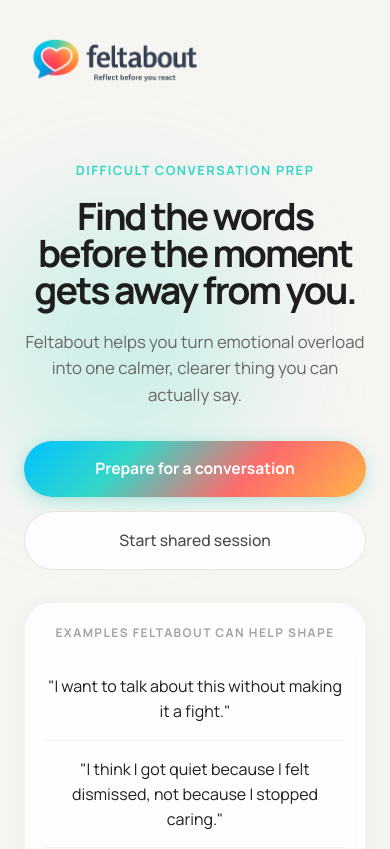
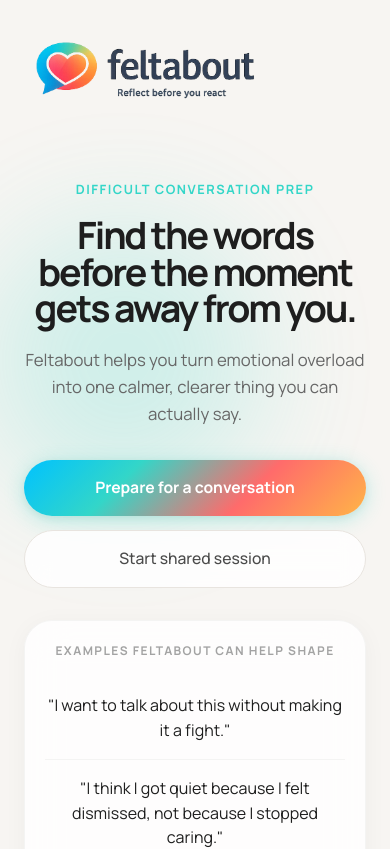
Before and after one commit to ionkilo42-ctrl/feltabout, a Next.js app in the folder frontend/: page / in a window 390 px wide. Shown: the top 849 px of the page. Built offline with nearby package versions, Linux system fonts and the light colour scheme.

Commit message:
fix: adjust logo and brand mark widths for improved responsiveness

```diff
--- a/frontend/app/HomePage.module.css
+++ b/frontend/app/HomePage.module.css
@@ -31,7 +31,7 @@
 }
 
 .logo {
-  width: clamp(180px, 16vw, 280px);
+  width: clamp(240px, 22vw, 400px);
   height: auto;
 }
 
--- a/frontend/app/session/SessionPage.module.css
+++ b/frontend/app/session/SessionPage.module.css
@@ -23,7 +23,7 @@
 
 .brandMark {
   display: block;
-  width: clamp(180px, 16vw, 240px);
+  width: clamp(200px, 18vw, 280px);
   height: 36px;
 }
 
```
